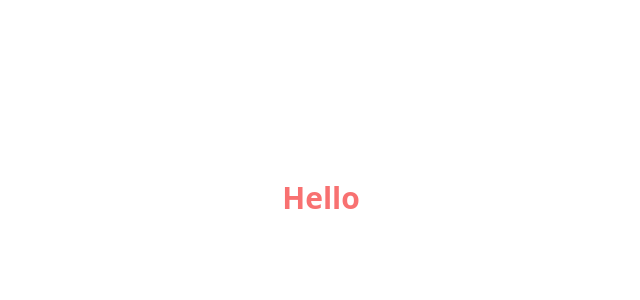
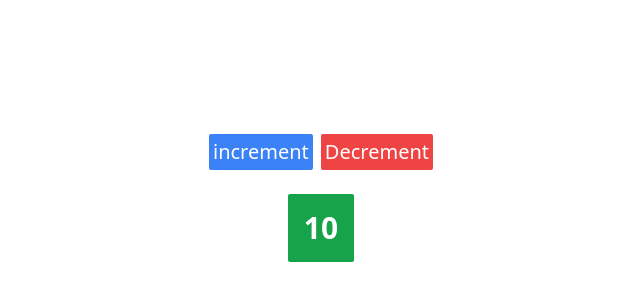
Before and after one commit to MAlngaawy/blue-store, a React (Vite) app: page / in a window 1280 px wide. Shown: the part 202-502 px from the top of the page, without its empty margins (319-959 px from the left). Built offline with nearby package versions, Linux system fonts and the light colour scheme.

Commit message:
init redux and create counter Slice with it

```diff
--- a/package.json
+++ b/package.json
@@ -9,8 +9,10 @@
     "preview": "vite preview"
   },
   "dependencies": {
+    "@reduxjs/toolkit": "^1.9.1",
     "react": "^18.2.0",
-    "react-dom": "^18.2.0"
+    "react-dom": "^18.2.0",
+    "react-redux": "^8.0.5"
   },
   "devDependencies": {
     "@types/react": "^18.0.26",
--- a/src/App.tsx
+++ b/src/App.tsx
@@ -1,7 +1,30 @@
+import { useDispatch, useSelector } from "react-redux";
+import { decrement, increment } from "./app/counter/counterSlice";
+import { RootState } from "./app/store";
+
 function App() {
+  const count = useSelector((state: RootState) => state.counter.value);
+  const dispatch = useDispatch();
+
   return (
-    <div className="App flex justify-center items-center h-screen">
-      <h1 className="text-3xl font-bold text-center text-red-400">Hello</h1>
+    <div className="App flex flex-col gap-6 justify-center items-center h-screen">
+      <div className="flex gap-2">
+        <div
+          onClick={() => dispatch(increment())}
+          className="counter p-1 text-xl bg-blue-500 text-white rounded-sm cursor-pointer"
+        >
+          increment
+        </div>
+        <div
+          onClick={() => dispatch(decrement())}
+          className="counter p-1 text-xl bg-red-500 text-white rounded-sm cursor-pointer"
+        >
+          Decrement
+        </div>
+      </div>
+      <div className="bg-green-600 p-4 font-bold text-white text-3xl rounded-sm">
+        {count}
+      </div>
     </div>
   );
 }
--- /dev/null
+++ b/src/app/counter/counterSlice.ts
@@ -0,0 +1,26 @@
+import { createSlice } from "@reduxjs/toolkit";
+import type { PayloadAction } from "@reduxjs/toolkit";
+
+export interface CounterState {
+  value: number;
+}
+
+const initialState: CounterState = {
+  value: 10,
+};
+
+export const counterSlice = createSlice({
+  name: "counter",
+  initialState,
+  reducers: {
+    increment: (state) => {
+      state.value++;
+    },
+    decrement: (state) => {
+      state.value--;
+    },
+  },
+});
+
+export const { increment, decrement } = counterSlice.actions;
+export default counterSlice.reducer;
--- /dev/null
+++ b/src/app/store.ts
@@ -0,0 +1,13 @@
+import { configureStore } from "@reduxjs/toolkit";
+import counterReducer from "./counter/counterSlice";
+
+export const store = configureStore({
+  reducer: {
+    counter: counterReducer,
+  },
+});
+
+// Infer the `RootState` and `AppDispatch` types from the store itself
+export type RootState = ReturnType<typeof store.getState>;
+// Inferred type: {posts: PostsState, comments: CommentsState, users: UsersState}
+export type AppDispatch = typeof store.dispatch;
--- a/src/main.tsx
+++ b/src/main.tsx
@@ -1,10 +1,14 @@
-import React from 'react'
-import ReactDOM from 'react-dom/client'
-import App from './App'
-import './index.css'
+import React from "react";
+import ReactDOM from "react-dom/client";
+import App from "./App";
+import "./index.css";
+import { Provider } from "react-redux";
+import { store } from "./app/store";
 
-ReactDOM.createRoot(document.getElementById('root') as HTMLElement).render(
+ReactDOM.createRoot(document.getElementById("root") as HTMLElement).render(
   <React.StrictMode>
-    <App />
-  </React.StrictMode>,
-)
+    <Provider store={store}>
+      <App />
+    </Provider>
+  </React.StrictMode>
+);
```
Also changed, not shown: 1 other file (tests, documents, lock files or other folders).
